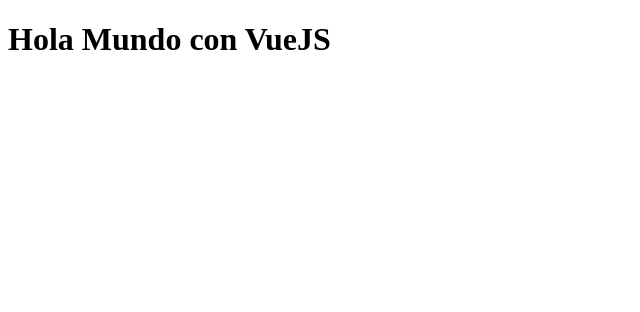
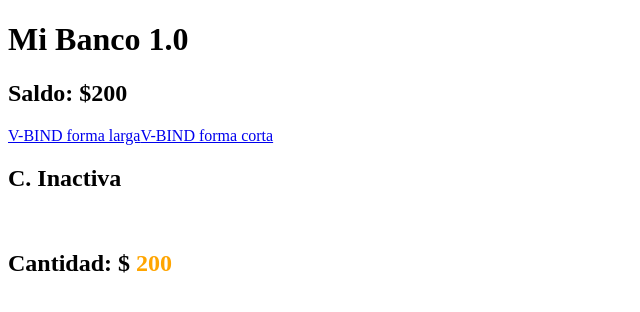
Before and after one commit to franmc01/Vue-Fundamentos, a plain HTML site: page index.html in a window 1280 px wide. Shown: the whole page, without its empty margins (0-640 px from the left). Drawn offline with nearby package versions, Linux system fonts and the light colour scheme.

Commit message:
Entendiendo como usar Vue por cdn, como montar una app y la usar como se realiza la comunicacion. Tambien aprendi como se el v-bind, v-if, v-else, v-else-if

```diff
--- a/index.html
+++ b/index.html
@@ -14,10 +14,29 @@
         <h1>
             {{ titulo }}
         </h1>
+        <h2>Saldo: ${{ cantidad }}</h2>
+
+        <a v-bind:href="enlance">V-BIND forma larga</a>
+        <a :href="enlance">V-BIND forma corta</a>
+        <br>
+        <!-- <h2>
+            {{ estado ? 'Activa' : 'Inactiva' }}
+        </h2>   -->
+        <h2 v-if="estado">C. Activa</h2>
+        <h2 v-else>C. Inactiva</h2>
+
+        <br>
+
+        <h2 v-if="cantidad > 500">Cantidad: {{cantidad}}</h2>
+        <h2 v-else-if="cantidad <= 400 && cantidad > 0">
+            Cantidad: $ <span style="color:orange">{{cantidad}}</span>
+        </h2>
+        <h2 v-else>Sin cantidad: {{cantidad}}</h2>
+
     </div>
     <script src="main.js"></script>
     <script>
-        const mountedApp = app.mount('#app');
+        app.mount('#app');
     </script>
 </body>
 
--- a/main.js
+++ b/main.js
@@ -1,7 +1,10 @@
 const app = Vue.createApp({
     data() {
         return {
-            titulo: 'Hola Mundo con VueJS'
+            titulo: 'Mi Banco 1.0',
+            cantidad: 200,
+            enlance: 'https://youtube.com',
+            estado: false
         }
     }
 });
```
